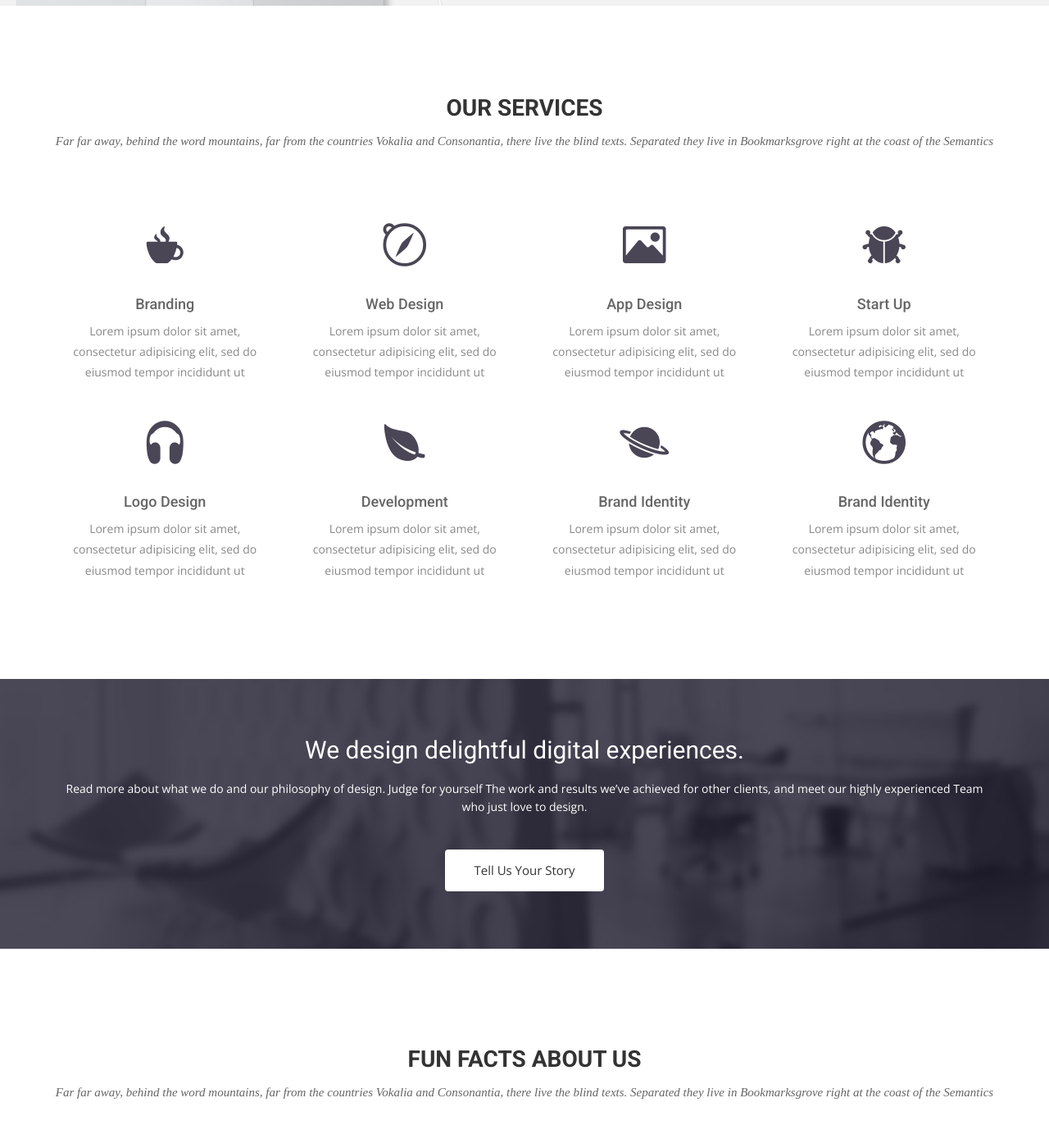
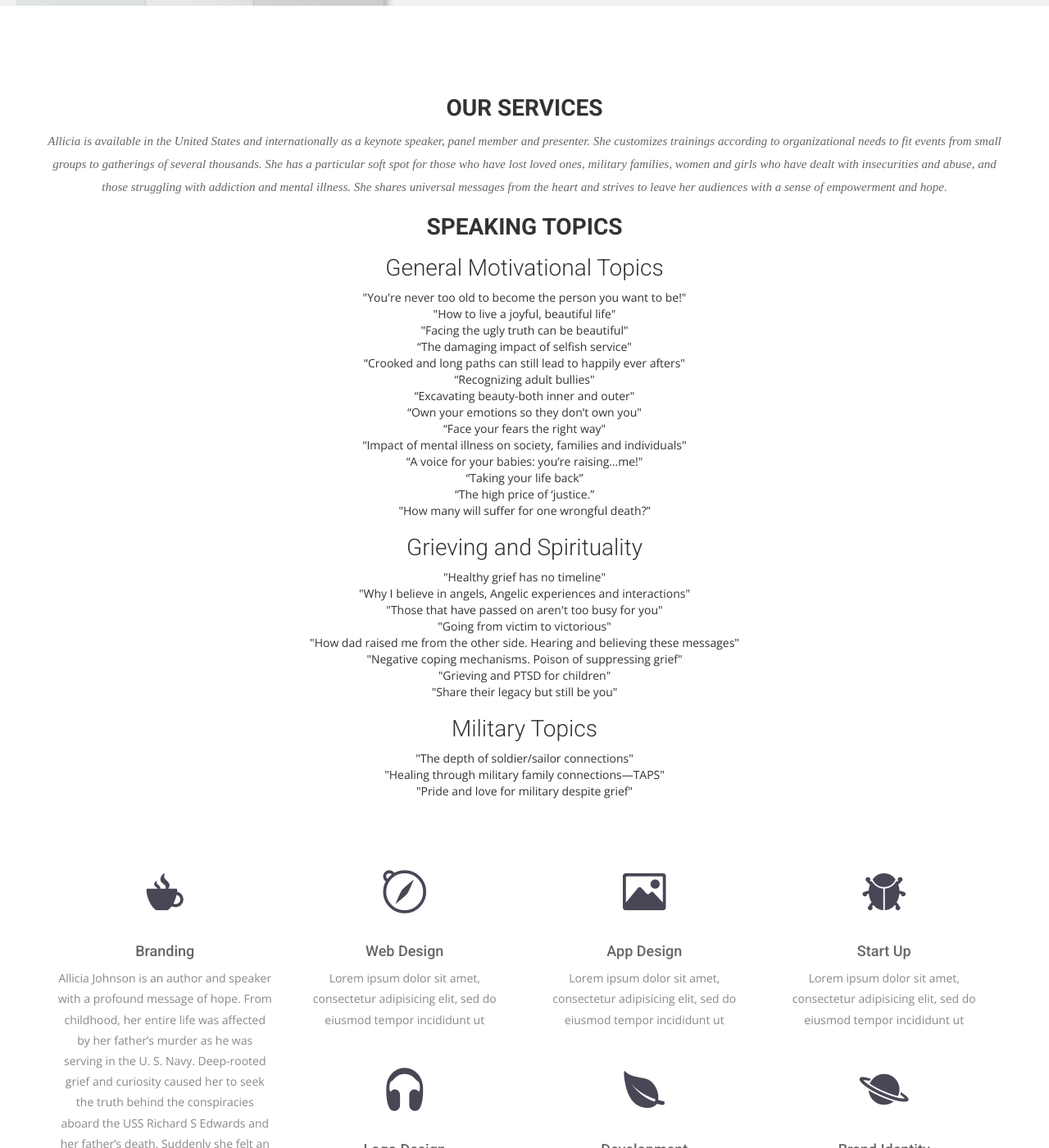
Before and after one commit to naccrat/angelinarlington, a Jekyll site: the page built from index.html, in a window 1280 px wide and 1400 px high, scrolled down 3105 px. Shown: the whole window at 82% size. Built offline with Jekyll 4.4.1, drawn with Linux system fonts in a browser that asks for light colours; nearby versions of some CDN libraries; some web fonts are replaced; some of the changed text lies outside the part shown.

Commit message:
Update from Forestry.io Tony Naccarato updated index.html

```diff
--- a/index.html
+++ b/index.html
@@ -82,9 +82,44 @@ Allicia is available in the United States and internationally as a keynote speak
       <div class="section-title">
         <h2>Our Services</h2>
         <p>
-          Far far away, behind the word mountains, far from the countries
-          Vokalia and Consonantia, there live the blind texts. Separated they
-          live in Bookmarksgrove right at the coast of the Semantics
+          Allicia is available in the United States and internationally as a keynote speaker, panel member and presenter. She customizes trainings according to organizational needs to fit events from small groups to gatherings of several thousands. She has a particular soft spot for those who have lost loved ones, military families, women and girls who have dealt with insecurities and abuse, and those struggling with addiction and mental illness. She shares universal messages from the heart and strives to leave her audiences with a sense of empowerment and hope.
+<h2>Speaking Topics</h2>
+
+<h3>General Motivational Topics</h3>
+<ul>
+ 	<li>"You're never too old to become the person you want to be!"</li>
+ 	<li>"How to live a joyful, beautiful life"</li>
+ 	<li>"Facing the ugly truth can be beautiful"</li>
+ 	<li>“The damaging impact of selfish service"</li>
+ 	<li>“Crooked and long paths can still lead to happily ever afters"</li>
+ 	<li>“Recognizing adult bullies"</li>
+ 	<li>“Excavating beauty-both inner and outer"</li>
+ 	<li>“Own your emotions so they don’t own you"</li>
+ 	<li>“Face your fears the right way"</li>
+ 	<li>“Impact of mental illness on society, families and individuals"</li>
+ 	<li>“A voice for your babies: you’re raising…me!"</li>
+ 	<li>“Taking your life back”</li>
+ 	<li>“The high price of ‘justice.”</li>
+ 	<li>"How many will suffer for one wrongful death?”</li>
+</ul>
+<h3>Grieving and Spirituality</h3>
+<ul>
+ 	<li>"Healthy grief has no timeline"</li>
+ 	<li>"Why I believe in angels, Angelic experiences and interactions"</li>
+ 	<li>"Those that have passed on aren't too busy for you"</li>
+ 	<li>"Going from victim to victorious"</li>
+ 	<li>"How dad raised me from the other side. Hearing and believing these messages"</li>
+ 	<li>"Negative coping mechanisms. Poison of suppressing grief"</li>
+ 	<li>"Grieving and PTSD for children"</li>
+ 	<li>"Share their legacy but still be you"</li>
+</ul>
+<h3>Military Topics</h3>
+<ul>
+ 	<li>"The depth of soldier/sailor connections"</li>
+ 	<li>"Healing through military family connections—TAPS"</li>
+ 	<li>"Pride and love for military despite grief"</li>
+</ul>
+
         </p>
       </div>
     </div>
@@ -94,8 +129,11 @@ Allicia is available in the United States and internationally as a keynote speak
           <i class="icon ion-coffee"></i>
           <h4>Branding</h4>
           <p>
-            Lorem ipsum dolor sit amet, consectetur adipisicing elit, sed do
-            eiusmod tempor incididunt ut
+            Allicia Johnson is an author and speaker with a profound message of hope. From childhood, her entire life was affected by her father’s murder as he was serving in the U. S. Navy. Deep-rooted grief and curiosity caused her to seek the truth behind the conspiracies aboard the USS Richard S Edwards and her father’s death. Suddenly she felt an intense connection with her father on almost a daily basis. As she learned to act upon specific messages, miracles, answers, healing, and forgiveness flooded her life like a tidal wave. She not only found peace for her own life, but also for over a dozen of her father’s Navy friends who had still been suffering the ramifications of the shooting.
+
+Feeling the same push from her father to reveal their story with those who have lost loved ones and desire continued connection, Allicia shares her personal understanding of PTSD, terrors, feelings of inadequacy and a sense of abandonment. She is passionate about helping others, particularly Military widows and orphans, to embrace grief and heal from truth, instead of running from it. And deeper message of hope is that our lost loved ones surround us daily, cheering us on as we find meaning in life.
+
+Allicia is proud of the veterans in her family, including four grandparents, her father, and sister-in-law. Her understanding heart, quirky sense of humor, and unconquerable determination have opened doors and created life-changing connections that continue to be blessings. A nationally sought-after speaker, Allicia works in marketing and leadership development. She is a health, fitness, and chocolate enthusiast who finds beauty in almost every situation, and sees miracles on a regular basis. She is a devout Christian who feels a deep sense of family connection, and strives to help others feel hope and confidence in their own lives. She has recently joined the TAPS movement (Tragedy Assistance Program for Survivors) for military families to share the process of deep and effective healing.
           </p>
         </div>
       </div>
```
